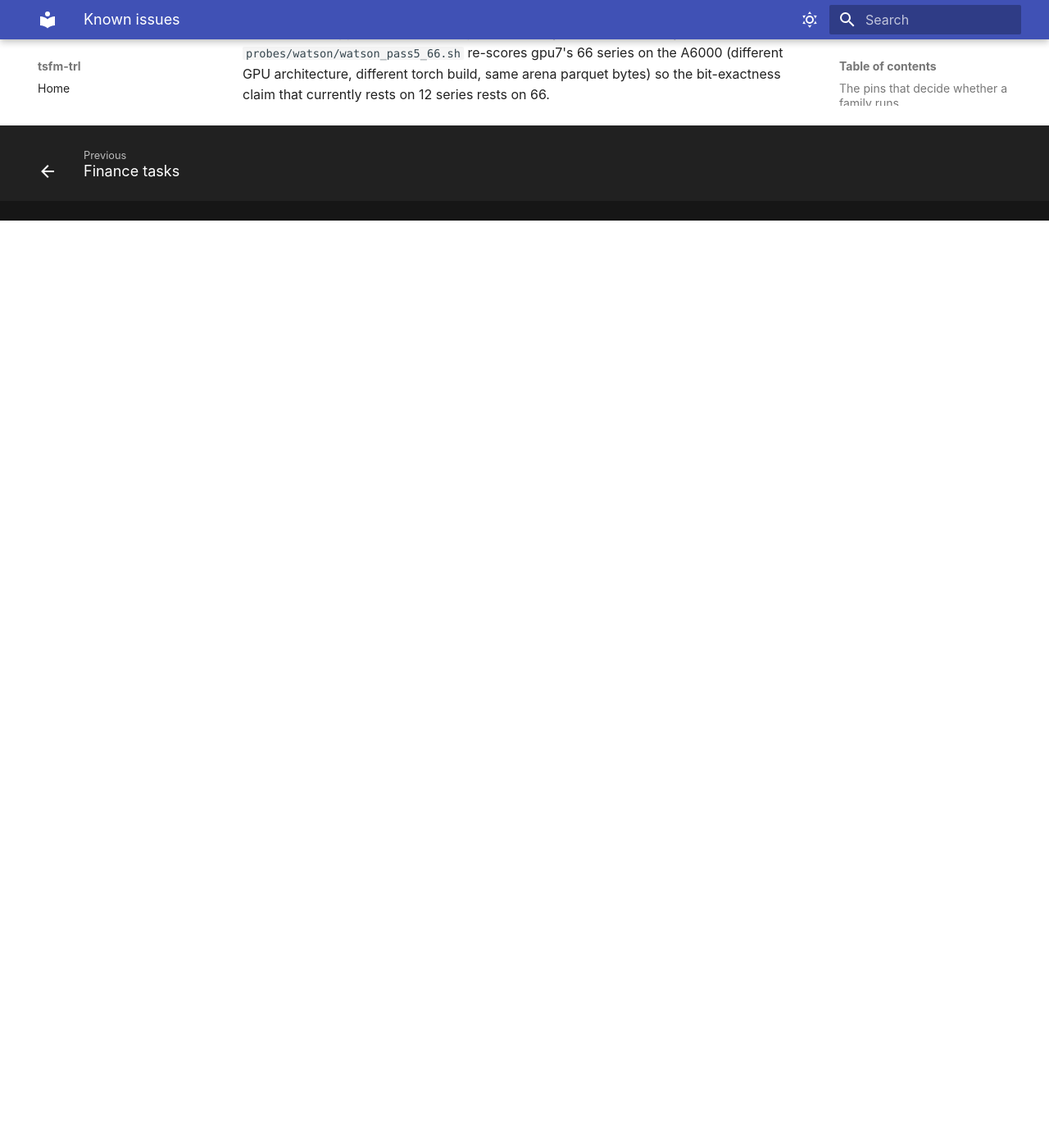
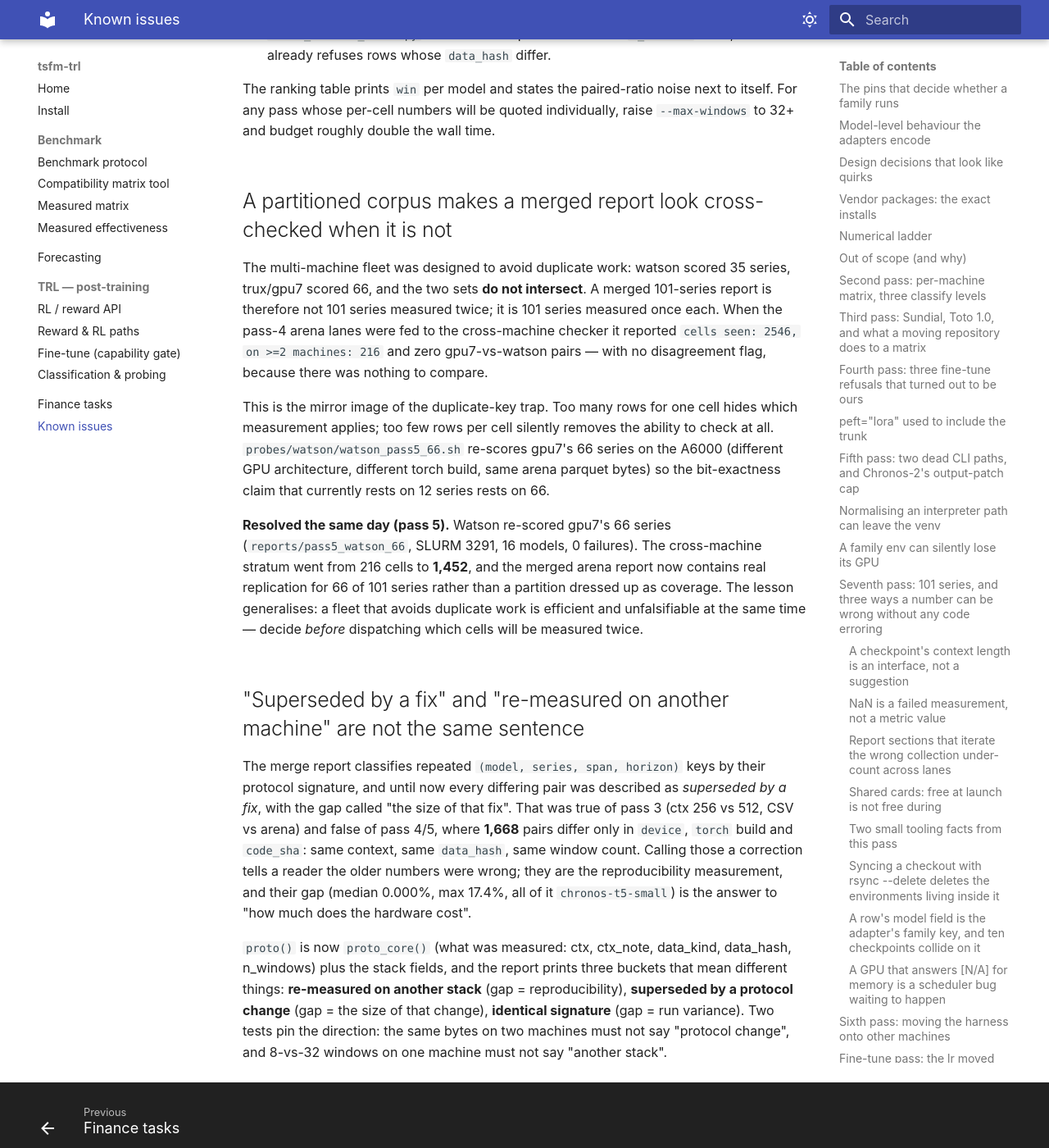
Before and after one commit to DobricLilujun/tsfm-trl, an MkDocs documentation site: the page built from docs/08_known_issues.md, in a window 1280 px wide and 1400 px high, scrolled down 22596 px. Shown: the whole window at 82% size. Built offline with MkDocs 1.6.1 and Material for MkDocs 9.7.7, drawn with Linux system fonts in a browser that asks for light colours; before the commit the page ends 22865 px from its top, so only the background shows below that; some of the changed text lies outside the part shown.

Commit message:
pass 5 (1,452 cross-machine cells) and a merge report that names what a repeated key means
Watson re-scored gpu7's 66 arena series on an RTX A6000, so the shared stratum is 1,452 cells
instead of 216. Ten of eleven families agree at 0.000% (median and max) across GB10/CUDA and
A6000/CUDA on 132 cells each; every out-of-tolerance cell is chronos-t5-small. Same bytes, same
protocol, two stacks that share no architecture and no torch build.

proto() is split so the report can tell three cases apart: proto_core() (ctx, ctx_note, data_kind,
data_hash, n_windows) says *what* was measured; the rest of proto() says *where*. A pair that differs
only in the stack half is a reproducibility measurement (median gap 0.000%), not a fix; a pair that
differs in the core half is a protocol change whose gap measures that change. Previously both were
printed as "superseded by a fix", which would have reported 1,668 cross-machine re-measurements as
corrections.

Bootstrap on the merged 5-lane table: arima 55.4% [48.0-62.9], bolt-small 41.1% [34.7-48.0],
chronos-2 39.6% [33.7-45.5]; arima beats bolt-small in 99.9% of series resamples, bolt-small over
chronos-2 is a tie (61.6%), bolt-base vs t5-small has no ordering (53.8%).

```diff
--- a/docs/08_known_issues.md
+++ b/docs/08_known_issues.md
@@ -720,6 +720,24 @@ reading arena directories (`reports/pass4_watson_arena`: RTX A6000, CUDA, 16 mod
 
 Two CUDA stacks that share nothing - different GPU architecture, different torch build - reproduce each other exactly. That is the strongest form of the claim available, and it locates the exception in the *decoding path*: `chronos-t5-base` ran only on watson in this pass, so it still has no cross-machine pair.
 
+**The 66-series replication (pass 5, 2026-11-27) settles it.** Watson re-scored gpu7's 66 series
+on an A6000 (`reports/pass5_watson_66`, node `sedan-gpu3`), giving **1,452 shared cells** —
+66 series x 2 horizons x 11 models — with `gpu7` (GB10, CUDA, torch 2.9.1+cu130) and watson
+(A6000, CUDA, torch 2.7.1+cu128) reading the same arena bytes:
+
+| model_key | cells | median diff | max diff | cells > 2% |
+|---|--:|--:|--:|--:|
+| naive, seasonal_naive, arima, theta, moving_average, chronos-2, chronos-bolt-small, chronos-bolt-base, timesfm-2.5-200m, ttm-r2 | 132 each | 0.000% | 0.000% | 0 |
+| chronos-t5-small | 132 | 5.730% | 17.406% | 109 |
+
+Ten of eleven families are bit-identical to the last decimal on 132 cells each; every out-of-tolerance
+cell in the whole 1,452-cell stratum belongs to `chronos-t5-small` (rmse behaves the same way: median
+0.000% everywhere except T5, where it reaches 23.2%). The same generator produced `ttm-r2` bit-exactly,
+and TTM had been suspected of device sensitivity earlier — it was the context-length contract, not the
+device. So the rule to carry forward is narrow and checkable: **anything that samples tokens at decode
+time may differ across stacks by several percent; everything else should be compared to zero.**
+
+
 ## A 2 MB documentation page is published but not served
 
 `scripts/build_docs.sh` builds strictly and CI commits the site to `gh-pages`. The benchmark
@@ -802,3 +820,27 @@ measurement applies; too few rows per cell silently removes the ability to check
 `probes/watson/watson_pass5_66.sh` re-scores gpu7's 66 series on the A6000 (different GPU
 architecture, different torch build, same arena parquet bytes) so the bit-exactness claim
 that currently rests on 12 series rests on 66.
+
+**Resolved the same day (pass 5).** Watson re-scored gpu7's 66 series (`reports/pass5_watson_66`,
+SLURM 3291, 16 models, 0 failures). The cross-machine stratum went from 216 cells to **1,452**, and
+the merged arena report now contains real replication for 66 of 101 series rather than a partition
+dressed up as coverage. The lesson generalises: a fleet that avoids duplicate work is efficient and
+unfalsifiable at the same time — decide *before* dispatching which cells will be measured twice.
+
+
+## "Superseded by a fix" and "re-measured on another machine" are not the same sentence
+
+The merge report classifies repeated `(model, series, span, horizon)` keys by their protocol
+signature, and until now every differing pair was described as *superseded by a fix*, with the gap
+called "the size of that fix". That was true of pass 3 (ctx 256 vs 512, CSV vs arena) and false of
+pass 4/5, where **1,668** pairs differ only in `device`, `torch` build and `code_sha`: same context,
+same `data_hash`, same window count. Calling those a correction tells a reader the older numbers were
+wrong; they are the reproducibility measurement, and their gap (median 0.000%, max 17.4%, all of it
+`chronos-t5-small`) is the answer to "how much does the hardware cost".
+
+`proto()` is now `proto_core()` (what was measured: ctx, ctx_note, data_kind, data_hash, n_windows)
+plus the stack fields, and the report prints three buckets that mean different things: **re-measured
+on another stack** (gap = reproducibility), **superseded by a protocol change** (gap = the size of
+that change), **identical signature** (gap = run variance). Two tests pin the direction: the same
+bytes on two machines must not say "protocol change", and 8-vs-32 windows on one machine must not say
+"another stack".
--- a/docs/09_benchmark.md
+++ b/docs/09_benchmark.md
@@ -248,13 +248,14 @@ where the model beat naive:
   cross_machine_check.py`), and 254 repeated cell comparisons on one machine - pass-3 lanes
   at code sha `1d2f3ae` re-scored at `28fd7e7` - agree to within 0.143%. That is the first
   time this benchmark has had a consistency check rather than an assumption.
-* **Cross-machine, same data path: bit-exact for eight of nine families.** Three machines
-  (GB10 CUDA, RTX A6000 CUDA, x86 CPU) over 216 shared cells of the 12-series replication
-  stratum: naive, seasonal_naive, arima, chronos-2, chronos-bolt-small/-base,
-  timesfm-2.5-200m and ttm-r2 agree to 0.000% on all 24 cells each, on every pairing;
-  chronos-t5-small - the only generative decoding path in the set - sits at 3.5-5.4%
-  median, 13.4% max. Two CUDA stacks that share nothing reproduce each other exactly, so
-  the variance tracks the decoding path, not the hardware. See docs/08 for the tables.
+* **Cross-machine, same data path: bit-exact for ten of eleven families.** gpu7 (GB10, CUDA,
+  torch 2.9.1+cu130) vs watson (RTX A6000, CUDA, torch 2.7.1+cu128) over **1,452 shared cells**
+  (66 series x 2 horizons x 11 models, same arena parquet bytes): ten families agree at 0.000%
+  median and 0.000% max on all 132 cells each; `chronos-t5-small` is the only outlier (median
+  5.73%, max 17.4%, 109 of 132 cells). A third machine (trux, x86 CPU) reproduces the same
+  numbers bit-exactly for the same families. The exception tracks the *decoding path* (T5 samples
+  tokens; nothing else in the fleet does), not the hardware.
+
 * **Scaled metrics are only comparable within a data path.** The 12-series GB10 overlap
   looked like 212 machine disagreements: MASE off by 15%-123% while RMSE agreed to the
   eighth decimal. Cause: watson's pass-3 lane read exported CSVs (so `SeriesDataset`
@@ -314,38 +315,46 @@ initialised and fine-tuning is the only way it becomes a forecaster. 12 series,
 - Every fine-tuned row carries `head_from_checkpoint: false, head_trained_here: true`, so
   the table cannot be misread as a pretrained forecast head.
 
-## What pass 4 shows (101 series on one data path, with intervals)
+## What pass 4 (and pass 5) show: 101 series on one data path, with intervals
 
-Pass 4 re-scored the corpus on a single arena-parquet data path (`gpu7` 66 series + `watson` the
-other 35, horizons 21/63, 2,572 rows), so the merged table is one protocol rather than pass 3's
-mix of CSV and arena. The ranking is published in `EFFECTIVENESS.md`; what belongs here is the
-uncertainty around it (`probes/pass4_share_bootstrap.py`, cluster bootstrap over *series*, each
-series moving as a block because its two horizons are not independent):
+Pass 4 scored the corpus on a single arena-parquet data path (`gpu7` 66 series + `watson` the other
+35, horizons 21/63). Pass 5 then had `watson` re-score `gpu7`'s 66 series, so the merged table is
+**3,232 rows over 101 series from 5 lane files on 4 machines**, and 66 of those series - 1,452 cells -
+were measured twice on two CUDA stacks that share nothing. That is what turns the corpus from a
+partition into a sample with replication, and it is why the merge report can call 1,668 repeated pairs
+"same bytes, different stack, median gap 0.000%" instead of hand-waving.
 
-| model | cells | beat naive | 95% CI |
+The ranking lives in `EFFECTIVENESS.md`; what belongs here is the uncertainty around it
+(`probes/pass4_share_bootstrap.py`, cluster bootstrap over *series*, each series moving as a block
+because its two horizons are not independent):
+
+| model | cells | beat naive | 95% CI (over 101 series) |
 |---|--:|---|---|
-| `arima` | 202 | 55.4% | 48.5 .. 61.9 |
-| `chronos-bolt-small` | 202 | 41.1% | 34.2 .. 47.5 |
-| `chronos-2` | 202 | 39.6% | 34.2 .. 46.0 |
-| `chronos-t5-base` | 70 | 32.9% | 21.4 .. 44.3 |
+| `arima` | 202 | 55.4% | 48.0 .. 62.9 |
+| `chronos-bolt-small` | 202 | 41.1% | 34.7 .. 48.0 |
+| `chronos-2` | 202 | 39.6% | 33.7 .. 45.5 |
 | `chronos-bolt-base` | 202 | 32.2% | 25.7 .. 38.6 |
-| `ttm-r3` | 44 | 0.0% | 0.0 .. 0.0 |
+| `chronos-t5-small` | 202 | 31.7% | 25.2 .. 39.1 |
+| `chronos-t5-base` | 202 | 30.7% | 24.3 .. 37.1 |
+| `theta` | 202 | 30.2% | 24.3 .. 36.6 |
+| `ttm-r2` | 202 | 26.7% | 20.8 .. 33.2 |
+| `ttm-r3` | 126 | 0.8% | 0.0 .. 2.4 (63 series) |
 
 What that says, and what it does not:
 
 * **`arima` over every foundation model is real.** It wins the paired comparison against
-  `chronos-bolt-small` in 100.0% of resamples and `chronos-2` in 99.8%. Intervals barely touch.
-* **`chronos-bolt-small` vs `chronos-2` is a tie, not 41% > 40%.** Pairwise 61.8% - a mildly
+  `chronos-bolt-small` in 99.9% of resamples and `chronos-2` in 100.0%. Intervals barely touch.
+* **`chronos-bolt-small` vs `chronos-2` is a tie, not 41% > 40%.** Pairwise 61.6% - a mildly
   favoured coin flip. Publishing them as ranks 2 and 3 is over-precision.
-* **`chronos-t5-base` vs `chronos-bolt-base` is 50.0%**: with 35 series, no ordering exists.
-* **`ttm-r3` at 0/44 is not noise.** Every cell lost to naive; that one is a property of the
-  checkpoint on these series, and its interval is exactly a point.
+* **`chronos-bolt-base` vs `chronos-t5-small` is 53.8%:** no ordering. With `chronos-t5-base` now
+  scored corpus-wide (pass 5 supplied its 66 missing series), the whole T5/bolt-base cluster sits
+  inside one another's intervals.
+* **`ttm-r3` at ~1% is not noise.** It loses essentially every cell to naive; the interval is near a
+  point because the outcome is constant, not because the sample is large.
 
 A model whose interval overlaps a neighbour's is tied *as far as this pass can see*. Raising
-`--max-windows` narrows these intervals; scoring more series narrows them further, and only
-`watson` re-scoring `gpu7`'s half (pass 5) turns the corpus from a partition into a sample with
-replication.
-
+`--max-windows` narrows these intervals roughly as `1/sqrt(windows)`; scoring more series narrows the
+series-level part, which is the part the bootstrap measures.
 ## What is *not* done yet (so nobody reads it in)
 
 * The effectiveness sweep that *has* been run is zero-shot only: 46 registry models ×
--- a/docs/effectiveness.md
+++ b/docs/effectiveness.md
@@ -3,7 +3,7 @@
 
 # Effectiveness benchmark
 
-Generated 2026-11-27 12:28:11 from 4 lane files: `reports/trux_rep12/lane.jsonl` (trux-tsubame), `reports/trux_rep12/lane_timesfm.jsonl` (trux-tsubame), `reports/pass4_gpu7_full/lane_full66.jsonl` (gpu7), `reports/pass4_watson_arena/lane_arena.jsonl` (sedan-gpu1) — 2572 evaluation rows over 101 series, horizons 21, 63. Protocol: `docs/09_benchmark.md`.
+Generated 2026-11-27 14:25:24 from 5 lane files: `reports/trux_rep12/lane.jsonl` (trux-tsubame), `reports/trux_rep12/lane_timesfm.jsonl` (trux-tsubame), `reports/pass4_gpu7_full/lane_full66.jsonl` (gpu7), `reports/pass4_watson_arena/lane_arena.jsonl` (sedan-gpu1), `reports/pass5_watson_66/lane.jsonl` (sedan-gpu3) — 3232 evaluation rows over 101 series, horizons 21, 63. Protocol: `docs/09_benchmark.md`.
 
 Rows are **zero-shot** (no adaptation) and slide windows over the span(s) named above — for zero-shot rows the whole series is legitimate because the model saw no training data; an *adapted* checkpoint must be scored with `--spans test`, or the comparison leaks. Same horizon grid, same window count, same seed for every model. Rows carry the **registry key the sweep requested** (adapters may report a family-level key internally). `ctx` is the context actually used (an oversized one is clamped to the span, which is recorded, not hidden). **CRPS/WQL/pinball appear only for models that emit quantiles**; a point-only model gets point metrics and is marked `pt` — a probabilistic column with a dash is not a zero. `skill` is `1 − MASE` (MASE normalises by the in-sample mean |Δ| of the train span), so MASE is the column to read and a negative skill means the model lost to that trivial scaler on this series. `cov@80` is empirical coverage of the nominal 80% band (`nominal_80` in the JSON rows carries the nominal value the model actually claims, which is not always exactly 0.8 for models with their own quantile grid).
 
@@ -14,7 +14,7 @@ Every model runs in the venv its registry env names; a device column is there be
 | interpreter | machine | device | torch (cuda?) | models |
 |---|---|---|---|---|
 | `/home/lujun.li/envs/tsfm-trl/core/bin/python` | sedan-gpu1 | cuda | 2.7.1+cu128 (cuda) | `arima`, `chronos-2`, `chronos-bolt-base`, `chronos-bolt-small`, `chronos-t5-base`, `chronos-t5-small`, `flowstate-r1`, `moving_average`, `naive`, `patchtst-fm-r2`, `seasonal_naive`, `theta`, `timesfm-2.5-200m`, `timesfm-3.0`, `ttm-r2`, `ttm-r3` |
-| `/home/yiqun/envs/tsfm-trl/core/bin/python` | gpu7 | cuda | 2.9.1+cu130 (cuda) | `arima`, `chronos-2`, `chronos-bolt-base`, `chronos-bolt-small`, `chronos-t5-small`, `moving_average`, `naive`, `seasonal_naive`, `theta`, `timesfm-2.5-200m`, `ttm-r2` |
+| `/home/lujun.li/envs/tsfm-trl/core/bin/python` | sedan-gpu3 | cuda | 2.7.1+cu128 (cuda) | `arima`, `chronos-2`, `chronos-bolt-base`, `chronos-bolt-small`, `chronos-t5-base`, `chronos-t5-small`, `flowstate-r1`, `moving_average`, `naive`, `patchtst-fm-r2`, `seasonal_naive`, `theta`, `timesfm-2.5-200m`, `timesfm-3.0`, `ttm-r2`, `ttm-r3` |
 
 ## Headline ranking
 
@@ -25,29 +25,29 @@ Every model runs in the venv its registry env names; a device column is there be
 | `arima` | 202 | 55% (112/202) | 0.999 | 5.08 | 1.62 | 256 | 8 | 0 |
 | `chronos-bolt-small` | 202 | 41% (83/202) | 1.03 | 5.08 | 1.6 | 256 | 8 | 0 |
 | `chronos-2` | 202 | 40% (80/202) | 1.02 | 5.22 | 1.59 | 256 | 8 | 0 |
-| `chronos-t5-base` | 70 | 33% (23/70) | 1.05 | 5.27 | 1.37 | 256 | 8 | 0 |
 | `chronos-bolt-base` | 202 | 32% (65/202) | 1.04 | 5.25 | 1.74 | 256 | 8 | 0 |
+| `chronos-t5-small` | 202 | 32% (64/202) | 1.05 | 5.38 | 1.7 | 256 | 8 | 0 |
+| `chronos-t5-base` | 202 | 31% (62/202) | 1.05 | 5.37 | 1.67 | 256 | 8 | 0 |
 | `theta` | 202 | 30% (61/202) | 1.04 | 5.31 | 1.63 | 256 | 8 | 0 |
-| `chronos-t5-small` | 202 | 30% (60/202) | 1.05 | 5.44 | 1.71 | 256 | 8 | 0 |
 | `timesfm-2.5-200m` | 202 | 29% (59/202) | 1.06 | 5.32 | 1.74 | 256 | 8 | 0 |
-| `timesfm-3.0` | 70 | 27% (19/70) | 1.08 | 5.49 | 1.34 | 256 | 8 | 0 |
+| `timesfm-3.0` | 202 | 29% (59/202) | 1.07 | 5.58 | 1.64 | 256 | 8 | 0 |
 | `ttm-r2` | 202 | 27% (54/202) | 1.25 | 6.15 | 2.11 | 512 | 8 | 0 |
 | `seasonal_naive` | 202 | 19% (39/202) | 1.08 | 5.4 | 1.7 | 256 | 8 | 0 |
-| `flowstate-r1` | 70 | 17% (12/70) | 1.31 | 6.45 | 1.5 | 1536 | 8 | 0 |
-| `patchtst-fm-r2` | 70 | 16% (11/70) | 1.35 | 6.3 | 1.86 | 512 | 8 | 0 |
+| `flowstate-r1` | 202 | 19% (39/202) | 1.32 | 6.6 | 1.72 | 1536 | 8 | 0 |
+| `patchtst-fm-r2` | 202 | 19% (38/202) | 1.32 | 6.38 | 2.16 | 512 | 8 | 0 |
 | `moving_average` | 202 | 13% (26/202) | 1.21 | 5.94 | 1.99 | 256 | 8 | 0 |
+| `ttm-r3` | 202 | 1% (1/126) | 3.87 | 18.8 | 6.22 | 512 | 8 | 76 |
 | `naive` | 202 | 0% (0/202) | 1 | 5.08 | 1.62 | 256 | 8 | 0 |
-| `ttm-r3` | 70 | 0% (0/44) | 3.94 | 17.6 | 3.69 | 512 | 8 | 26 |
 
 _Per-cell tables are omitted (`--summary-only`): a 3,600-row page is ~2 MB of HTML, and GitHub Pages does not serve the directory URL for a page that large - the full tables live in the repo's merged report instead._
 
-## Repeated cell keys: 216
+## Repeated cell keys: 1668
 
-These `(model, series, span, horizon)` keys were measured more than once in the merge inputs; the table keeps the newest. Classifying every measurement pair by protocol signature (ctx, ctx_note, device, code_sha, torch): **216** pairs sit under a *different* signature - an earlier measurement superseded by a fix, where the gap is the size of that fix - and **0** share a signature, so their gap is run variance.
+These `(model, series, span, horizon)` keys were measured more than once in the merge inputs; the table keeps the newest. Every pair is classified by what changed. **1668** pairs asked the same question of the same bytes (same ctx, `data_hash`, window count) on a different stack - machine, torch build or commit - so their gap is the **reproducibility spread**. **0** pairs changed what was measured (context contract, data path, window sample): their gap is the size of that change, not noise. **0** pairs share a full signature, so their gap is run variance.
 
-Superseded by a protocol change: naive (24), seasonal_naive (24), arima (24), chronos-2 (24), chronos-bolt-small (24), chronos-bolt-base (24)
+Re-measured on another stack (same bytes, same protocol): naive (156), seasonal_naive (156), arima (156), chronos-2 (156), chronos-bolt-small (156), chronos-bolt-base (156), chronos-t5-small (156), timesfm-2.5-200m (156)
 
-Gap between a superseded cell and the one that replaced it: median 0.00%, max 17.0%. Some of these only differ by a code sha (gap ~0.0002%) and are plain re-runs; the large ones are a protocol fix, which is why the number is quoted and not averaged away.
+Stack-to-stack gap on those pairs: median 0.000%, max 17.406% - the per-family version of this number is `probes/trux/cross_machine_check.py`.
 
 Quote a model's ranking only where its gap to the next model exceeds the run-variance spread above.
 
```
Also changed, not shown: EFFECTIVENESS.md (+12 -12 lines), 5 other files.
